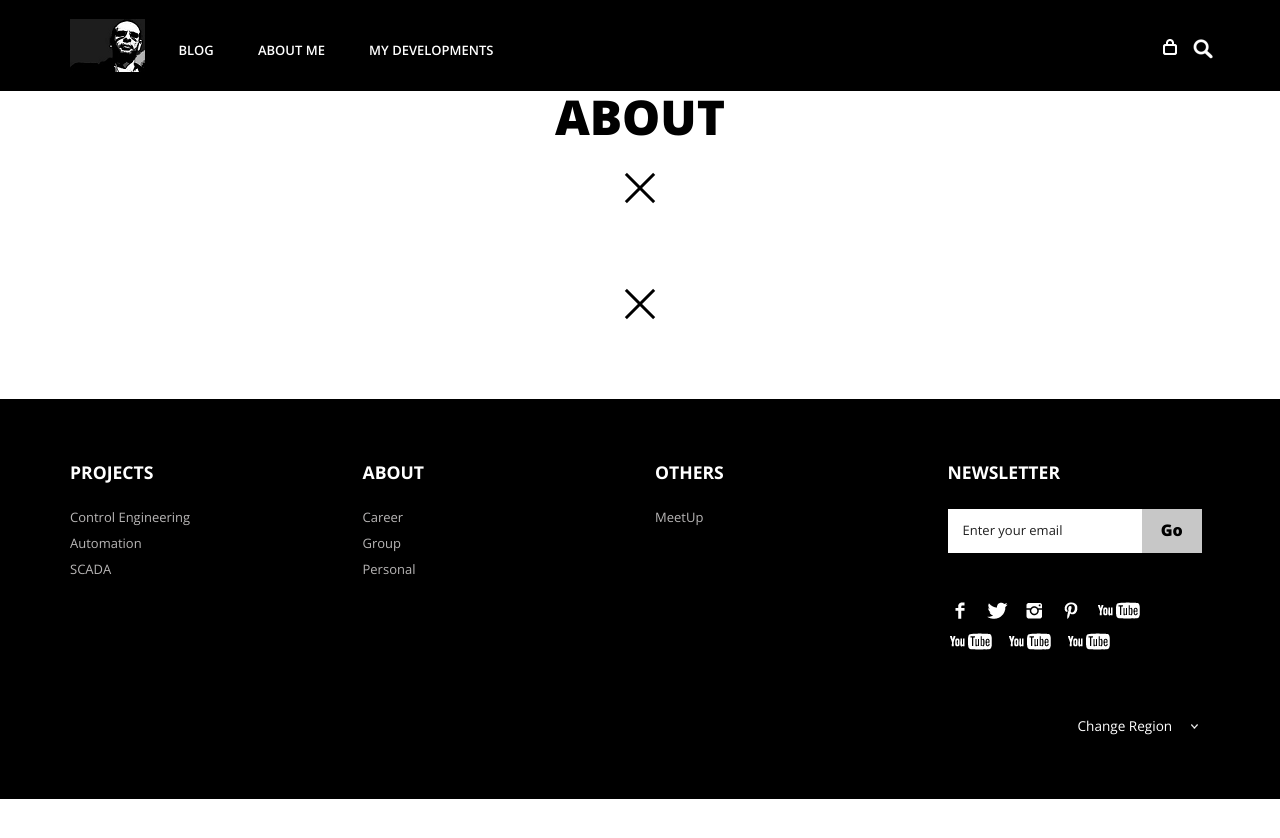
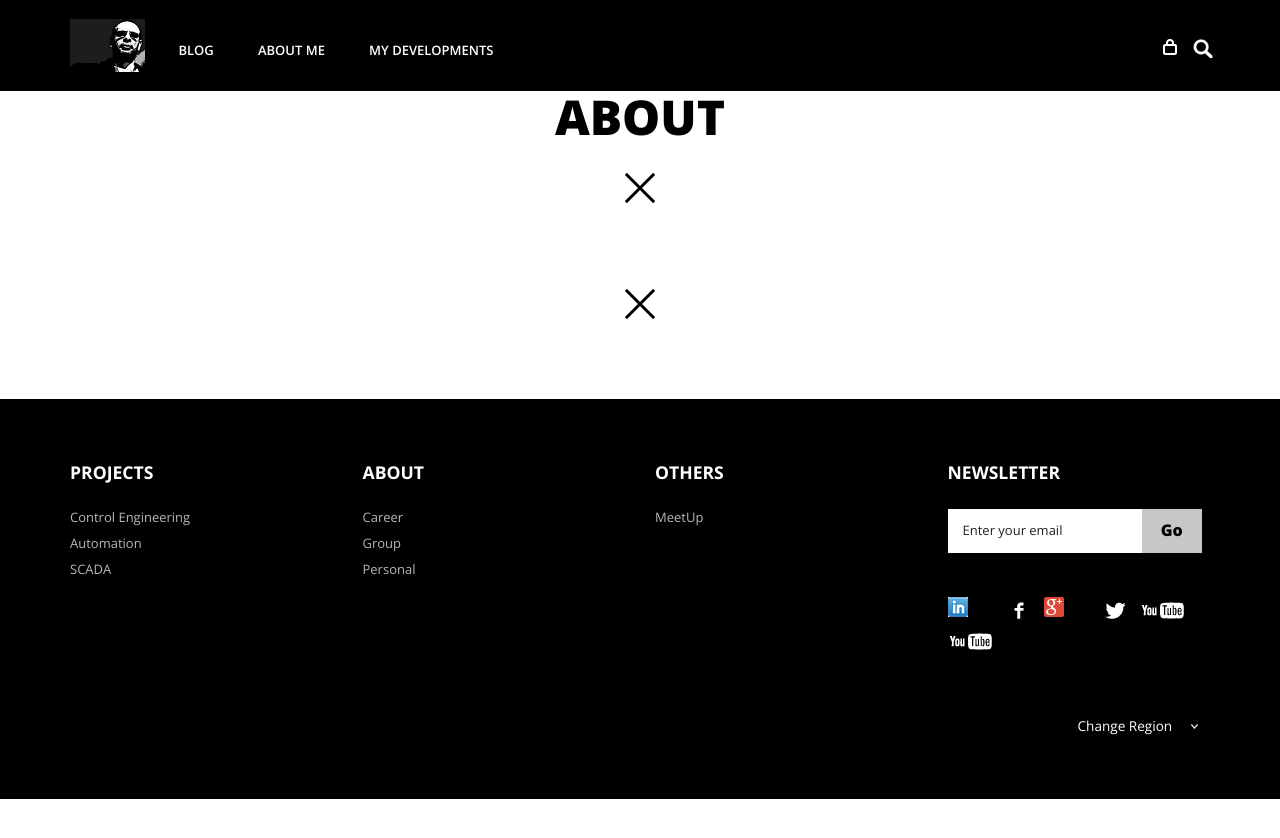
Before and after one commit to RogerioDosSantos/RogerioDosSantos.github.io, a Jekyll site: the page built from about.md, in a window 1280 px wide. Shown: the top 838 px of the page. Built offline with Jekyll 4.4.1, drawn with Linux system fonts in a browser that asks for light colours; a script that is not in the unit is left out.

Commit message:
Update Layout

```diff
--- a/_layouts/default.html
+++ b/_layouts/default.html
@@ -300,13 +300,11 @@
                             </form>
                         </div>
                         <ul class="social">
+                            <li class="linkedin"><a href="http://www.linkedin.com/pub/rogerio-dos-santos/3b/b9/119"><span> </span></a></li>
                             <li class="facebook"><a href="https://www.facebook.com/rogerio.santos.main"><span> </span></a></li>
+                            <li class="google_plus"><a href="https://plus.google.com/+RogeriodosSantosMain"><span> </span></a></li>
                             <li class="twitter"><a href="https://twitter.com/RogerioMain"><span> </span></a></li>
-                            <li class="instagram"><a href="#"><span> </span></a></li>
-                            <li class="pinterest"><a href="#"><span> </span></a></li>
                             <li class="youtube"><a href="https://www.youtube.com/channel/UCH3-Q8j9cXywt-csuI-Mg7g"><span> </span></a></li>
-                            <li class="google_plus"><a href="https://plus.google.com/+RogeriodosSantosMain"><span> </span></a></li>
-                            <li class="linkedin"><a href="http://www.linkedin.com/pub/rogerio-dos-santos/3b/b9/119"><span> </span></a></li>
                             <li class="rss"><a href="#"><span> </span></a></li>
                         </ul>
 
--- a/css/style.css
+++ b/css/style.css
@@ -879,13 +879,13 @@ li.google_plus a span {
 	height: 25px;
 	width: 47px;
 	display: block;
-	background: url(../images/img-sprite.png)no-repeat -437px -276px;
+	background: url(../images/icon_google.png)no-repeat 0px 0px;
 }
 li.linkedin a span {
 	height: 25px;
 	width: 47px;
 	display: block;
-	background: url(../images/img-sprite.png)no-repeat -437px -276px;
+	background: url(../images/icon_linkedin.png)no-repeat 0px 0px;
 }
 li.rss a span {
 	height: 25px;
--- a/index.html
+++ b/index.html
@@ -11,7 +11,8 @@ layout: banner
         <div class="col-md-3 top_box">
             <div class="view view-ninth">
                 <a href="{{ site.baseurl }}{{ post.url }}">
-                    <img src="{{ site.baseurl }}/images/post_{{ post.category }}.jpg" class="img-responsive" alt="" onerror="this.onerror = null; this.src = '{{ site.baseurl }}/images/post_blog.jpg';" />
+                    <!--<img src="{{ site.baseurl }}/images/post_{{ post.category }}.jpg" class="img-responsive" alt="" onerror="this.onerror = null; this.src = '{{ site.baseurl }}/images/post_blog.jpg';" />-->
+                    <img src="{{ site.baseurl }}/images/post_{{ post.category }}.jpg" class="img-responsive" alt="" onerror="this.onerror = null; this.src = '{{ site.baseurl }}/images/post_{{ post.category }}.jpg';" />
                     <div class="mask mask-1"> </div>
                     <div class="mask mask-2"> </div>
                     <div class="content">
```
Also changed, not shown: images/icon_google.png (added), images/icon_linkedin.png (added).
